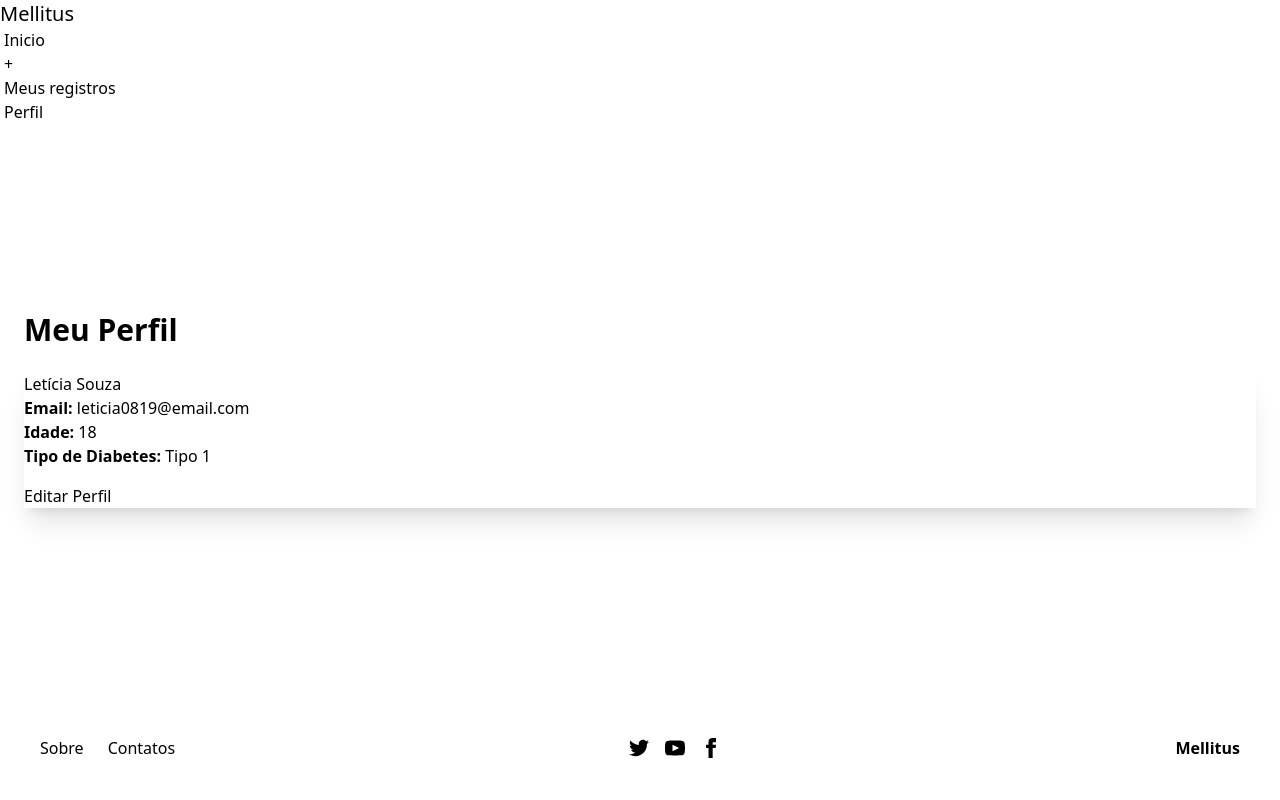
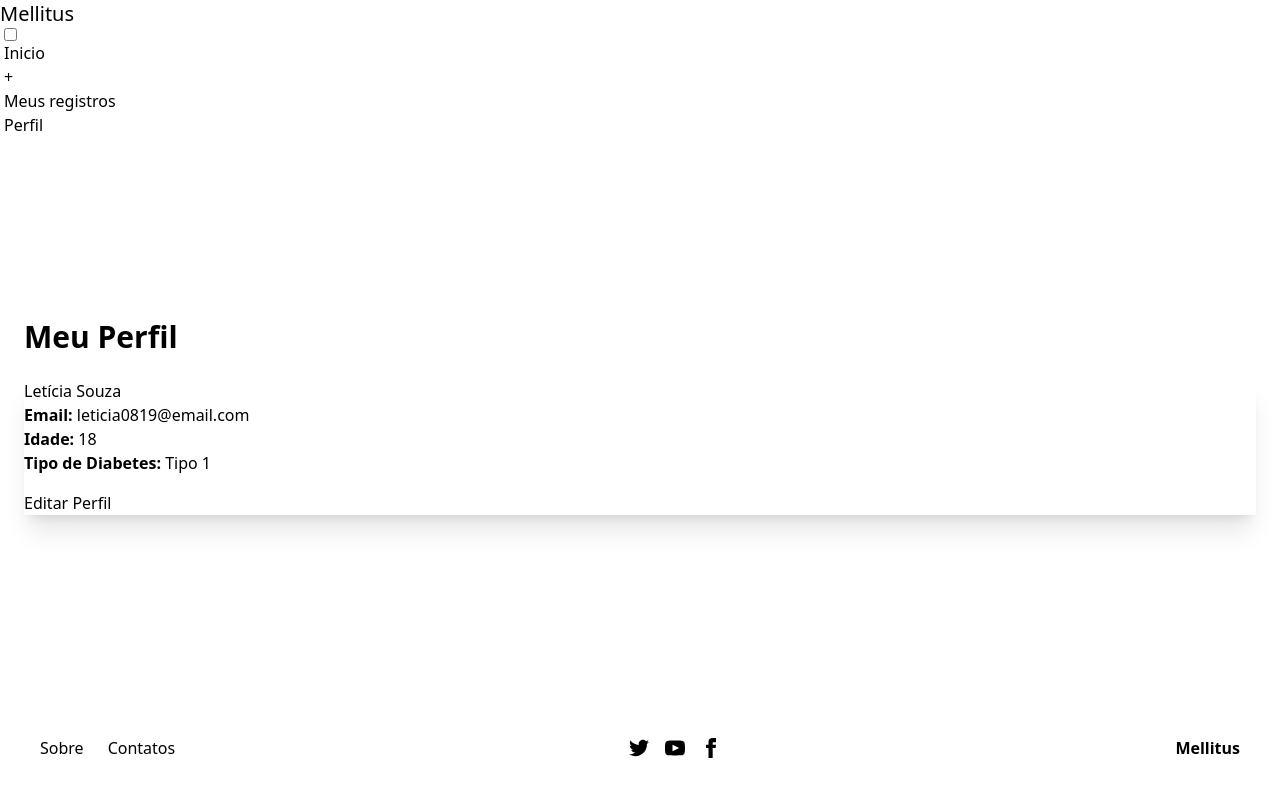
Before and after one commit to leticiaszsouza/mellitus, a Flask app: page /perfil in a window 1280 px wide. Run offline with Flask 3, Linux system fonts and the light colour scheme; some libraries are stand-ins or nearby versions.

Commit message:
style: adicionando temas para teste

```diff
--- /dev/null
+++ b/static/tema.css
@@ -0,0 +1,30 @@
+  [data-theme= "corporate"] {
+  --color-base-100: oklch(100% 0 0);
+  --color-base-200: oklch(93% 0 0);
+  --color-base-300: oklch(86% 0 0);
+  --color-base-content: oklch(22.389% 0.031 278.072);
+  --color-primary: oklch(58% 0.158 241.966);
+  --color-primary-content: oklch(100% 0 0);
+  --color-secondary: oklch(55% 0.046 257.417);
+  --color-secondary-content: oklch(100% 0 0);
+  --color-accent: oklch(60% 0.118 184.704);
+  --color-accent-content: oklch(100% 0 0);
+  --color-neutral: oklch(0% 0 0);
+  --color-neutral-content: oklch(100% 0 0);
+  --color-info: oklch(60% 0.126 221.723);
+  --color-info-content: oklch(100% 0 0);
+  --color-success: oklch(62% 0.194 149.214);
+  --color-success-content: oklch(100% 0 0);
+  --color-warning: oklch(85% 0.199 91.936);
+  --color-warning-content: oklch(0% 0 0);
+  --color-error: oklch(70% 0.191 22.216);
+  --color-error-content: oklch(0% 0 0);
+  --radius-selector: 0.25rem;
+  --radius-field: 0.25rem;
+  --radius-box: 0.25rem;
+  --size-selector: 0.25rem;
+  --size-field: 0.25rem;
+  --border: 1px;
+  --depth: 0;
+  --noise: 0;
+}
--- a/templates/base.html
+++ b/templates/base.html
@@ -1,11 +1,13 @@
 <!DOCTYPE html>
-<html lang="en">
+<html lang="en" data-theme="corporate">
 <head>
     <meta charset="UTF-8">
     <meta name="viewport" content="width=device-width, initial-scale=1.0">
     <title> Mellitus {% block titulo %} {% endblock %}</title>
     <link href="https://cdn.jsdelivr.net/npm/daisyui@5" rel="stylesheet" type="text/css" />
+    <link href="https://cdn.jsdelivr.net/npm/daisyui@5/themes.css" rel="stylesheet" type="text/css" />
     <script src="https://cdn.jsdelivr.net/npm/@tailwindcss/browser@4"></script>
+    <link rel="stylesheet" href="static/tema.css">
 </head>
 <body class="flex min-h-screen flex-col">
     <div class="navbar bg-base-100 justify-center">
@@ -17,6 +19,11 @@
 
         <div class="navbar-center hidden lg:flex">
             <ul class="menu menu-horizontal px-1">
+                <li>
+                    <label class="flex cursor-pointer gap-2">
+                        <input type="checkbox" value="dim" class="toggle theme-controller" />
+                    </label>
+                </li>
                 <li><button><a href="{{url_for('dashboard')}}">Inicio</a></button></li>
                 <li>
                     <div class="fab">
--- a/templates/base_publico.html
+++ b/templates/base_publico.html
@@ -1,10 +1,11 @@
 <!DOCTYPE html>
-<html lang="en">
+<html lang="en" data-theme="corporate">
 <head>
     <meta charset="UTF-8">
     <meta name="viewport" content="width=device-width, initial-scale=1.0">
     <title> Mellitus {% block titulo %} {% endblock %}</title>
     <link href="https://cdn.jsdelivr.net/npm/daisyui@5" rel="stylesheet" type="text/css" />
+    <link rel="stylesheet"  href="static/tema.css">
     <script src="https://cdn.jsdelivr.net/npm/@tailwindcss/browser@4"></script>
 </head>
 
```
